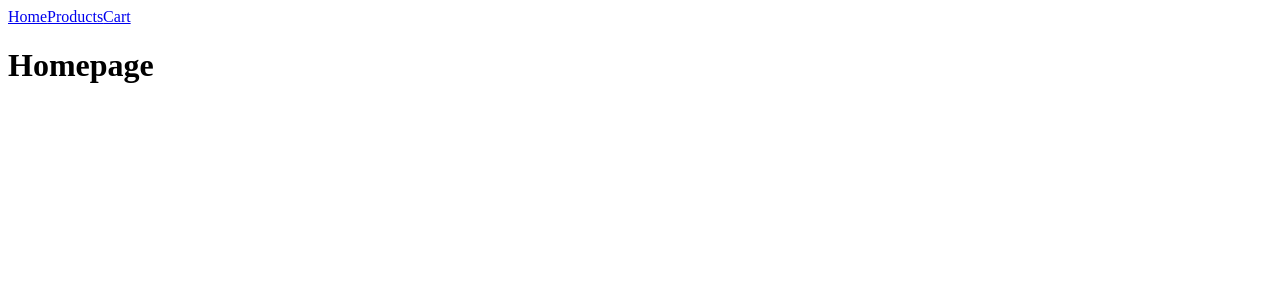
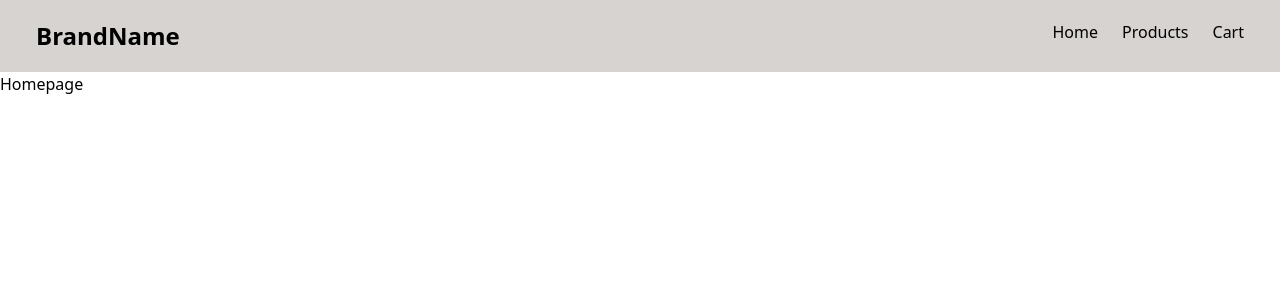
Before and after one commit to kerembuyukhamurkar/site-with-vue, a Vue app: page / in a window 1280 px wide. Shown: the top 300 px of the page. Built offline with nearby package versions, Linux system fonts and the light colour scheme.

Commit message:
feat:added tailwind and styled navbar

```diff
--- /dev/null
+++ b/postcss.config.js
@@ -0,0 +1,6 @@
+module.exports = {
+  plugins: {
+    tailwindcss: {},
+    autoprefixer: {},
+  },
+}
--- a/src/App.vue
+++ b/src/App.vue
@@ -4,7 +4,8 @@
 
 
 <script>
-import navBar from"./components/navBar.vue"
+import navBar from"./components/navBar.vue";
+import './assets/tailwind.css';
 export default{
   components:{
   navBar
--- /dev/null
+++ b/src/assets/tailwind.css
@@ -0,0 +1,5 @@
+@tailwind base;
+
+@tailwind components;
+
+@tailwind utilities;
--- a/src/components/navBar.vue
+++ b/src/components/navBar.vue
@@ -1,6 +1,13 @@
 <template>
-   <RouterLink to="/">Home</RouterLink>
-   <RouterLink to="/products">Products</RouterLink>
-   <RouterLink to="/cart">Cart</RouterLink>
+    <nav class="flex  justify-between px-9 py-5 bg-stone-300">
+
+    <h1 class="text-2xl font-bold">BrandName</h1>
+    <div class="flex gap-6">
+    <RouterLink to="/" class="">Home</RouterLink>
+    <RouterLink to="/products">Products</RouterLink>
+    <RouterLink to="/cart">Cart</RouterLink>
+    </div>
+
+</nav>
    <router-view></router-view>
 </template>
--- a/src/main.js
+++ b/src/main.js
@@ -3,4 +3,7 @@ import App from './App.vue'
 import router from './router'
 import store from './store'
 
+import './assets/tailwind.css'
+
+
 createApp(App).use(store).use(router).mount('#app')
--- /dev/null
+++ b/tailwind.config.js
@@ -0,0 +1,8 @@
+/** @type {import('tailwindcss').Config} */
+module.exports = {
+  content: ['./public/**/*.html', './src/**/*.{vue,js,ts,jsx,tsx}'],
+  theme: {
+    extend: {},
+  },
+  plugins: [],
+}
```
Also changed, not shown: package.json (+8 -1 lines), 1 other file (tests, documents, lock files or other folders).
